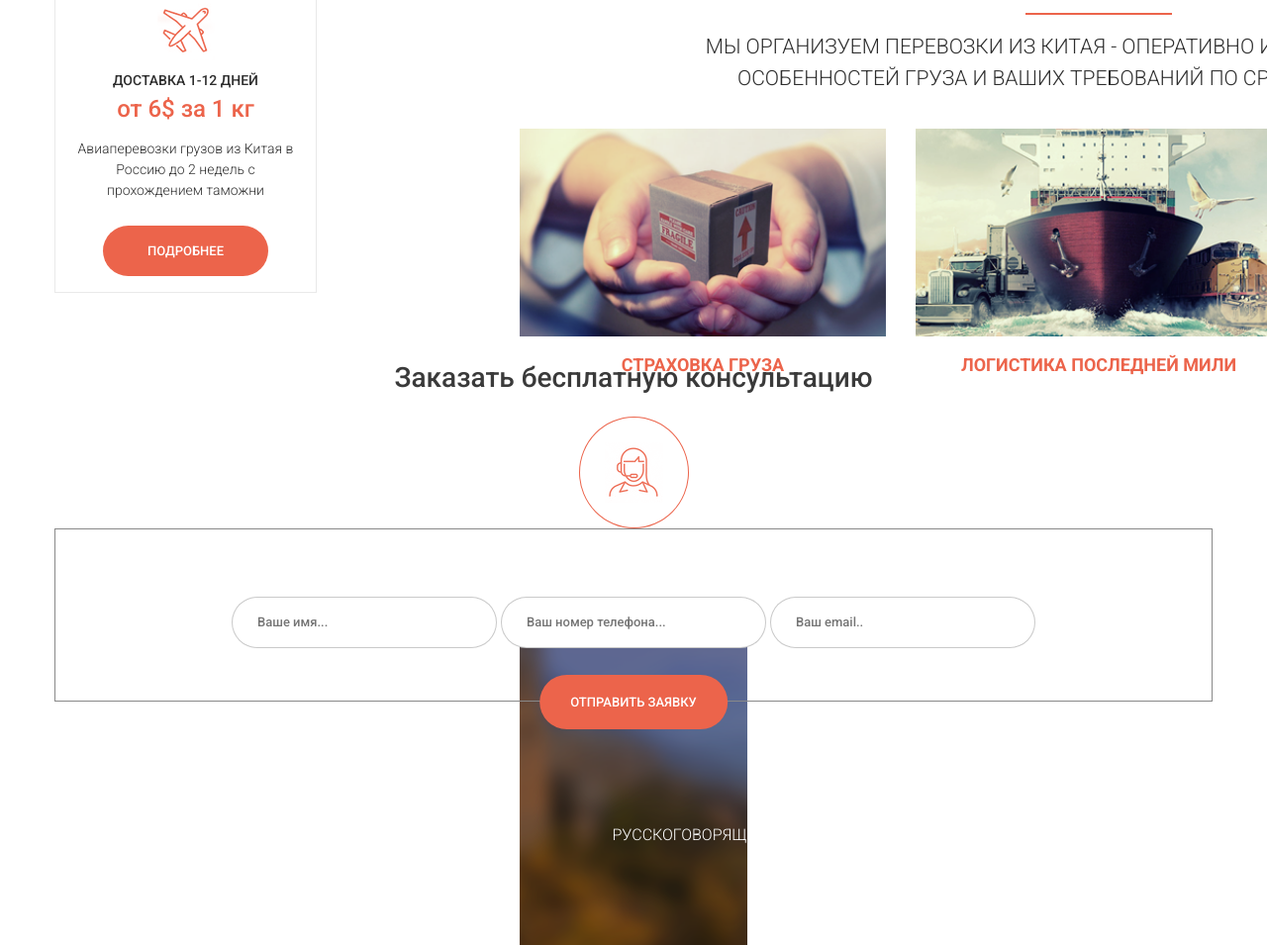
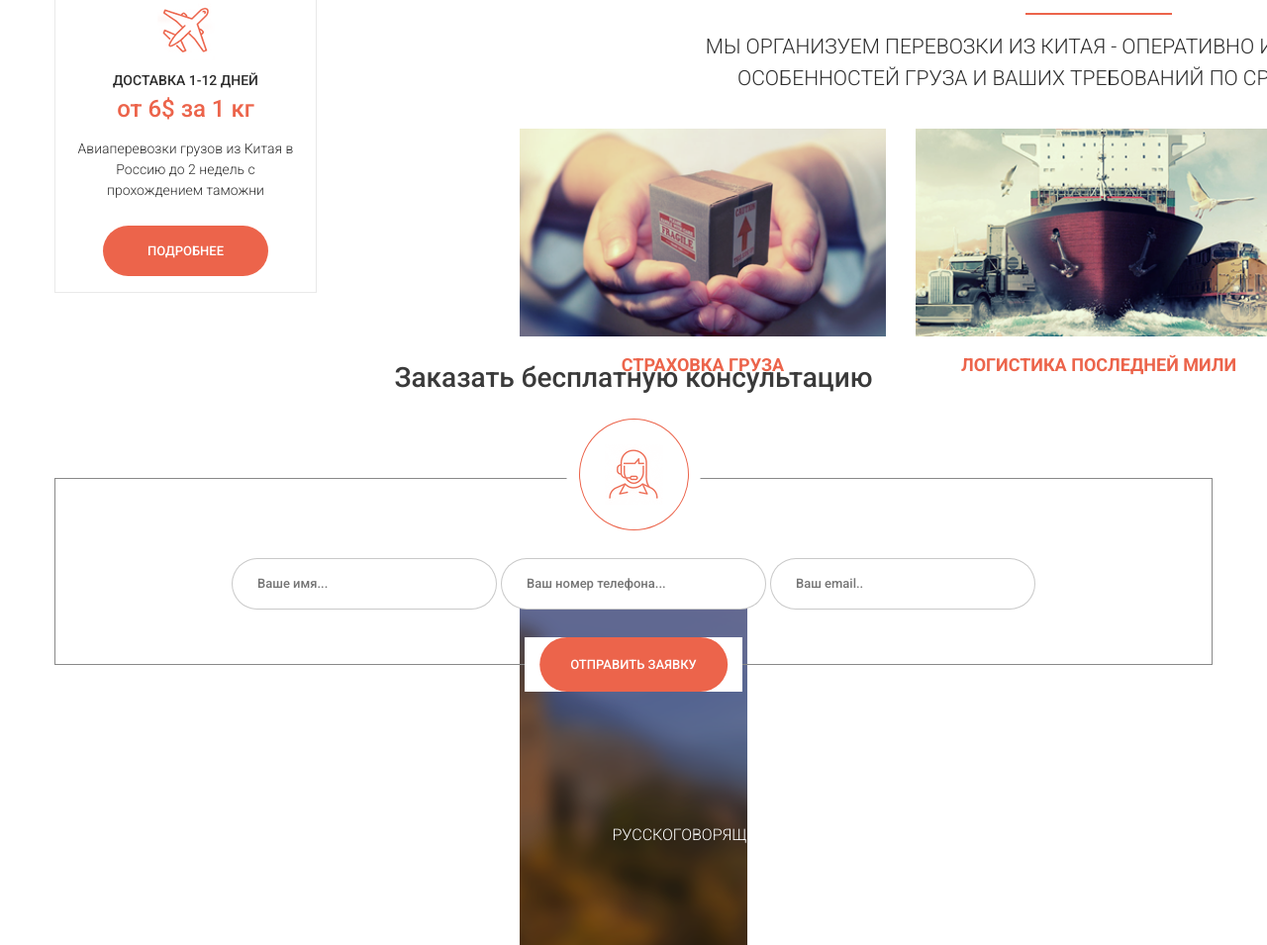
Before and after one commit to denigerikhanov/Global-Opt, a website: page src/index.html in a window 1280 px wide. Shown: the part 1803-2758 px from the top of the page at 99% size. Drawn offline with nearby package versions, Linux system fonts and the light colour scheme; files that its build step writes are made by us from their sources; files whose address does not match are found by name.

Commit message:
Added section consultation

```diff
--- a/src/index.html
+++ b/src/index.html
@@ -213,14 +213,18 @@
         <div class="container">
             <div class="consultation__wrapper">
                 <div class="consultation__title">Заказать бесплатную консультацию</div>
-                <div class="consultation__icon">
-                    <img src="icons/consult.png" alt="consultation">
+                <div class="consultation__icon-div">
+                    <div class="consultation__icon">
+                        <img src="icons/consult.png" alt="consultation">
+                    </div>
                 </div>
                 <form action="#" class="consultation__form">
                     <input class="consultation__input" placeholder="Ваше имя..." required type="text" name="name" id="name" tabindex="1">
                     <input class="consultation__input" placeholder="Ваш номер телефона..." required type="tel" name="phone" id="phone" tabindex="2">
                     <input class="consultation__input" placeholder="Ваш email.." required type="email" name="email" id="email" tabindex="3">
-                    <input class="btn consultation__button" type="button" value="Отправить заявку">
+                    <div class="consultation__button-div">
+                        <input class="btn consultation__button" type="button" value="Отправить заявку">
+                    </div>
                 </form>
             </div>
         </div>
--- a/src/sass/blocks/_consultation.scss
+++ b/src/sass/blocks/_consultation.scss
@@ -6,16 +6,33 @@
         font-size: 28px;
         font-weight: 400;
     }
+    // &__wrapper {
+    //     position: relative;
+    // }
+    &__icon-div {
+        position: relative;
+        top: 20px;
+        left: 50%;
+        transform: translateX(-50%);
+        width: 135px;
+        height: 80px;
+        background-color: #fff;
+        z-index: 1;
+    }
     &__icon {
+        position: absolute;
+        top: 0;
+        left: 50%;
+        transform: translateX(-50%);
         display: inline-block;
-        margin-top: 18px;
         padding: 25px;
         border: 1px solid $main-color;
         border-radius: 100%;
+        z-index: 2;
     }
     &__form {
         position: relative;
-        padding: 68px 0 53px 0;
+        padding: 80px 0 0px 0;
         border: 1px solid #898989;
     }
     &__input {
@@ -25,15 +42,37 @@
         border-radius: 50px;
         font-size: 13px;
     }
+    &__button-div {
+        position: relative;
+        top: 28px;
+        left: 50%;
+        transform: translateX(-50%);
+        width: 220px;
+        height: 55px;
+        padding: 0 10px;
+        background-color: #fff;
+        z-index: 1;
+    }
     &__button {
         position: absolute;
-        top: 85%;
+        top: 0;
         left: 50%;
         transform: translateX(-50%);
         padding: 18px 31px;
         font-size: 13px;
+        z-index: 2;
         &:hover {
             border: 1px solid $main-color;
         }
+        &::before {
+            content: '';
+            position: absolute;
+            top: 55%;
+            left: 40%;
+            background-color: #000;
+            width: 30px;
+            height: 30px;
+            border: 5px solid #000;
+        }
     }
 }
```
Also changed, not shown: dist/css/style.min.css, dist/index.html.
